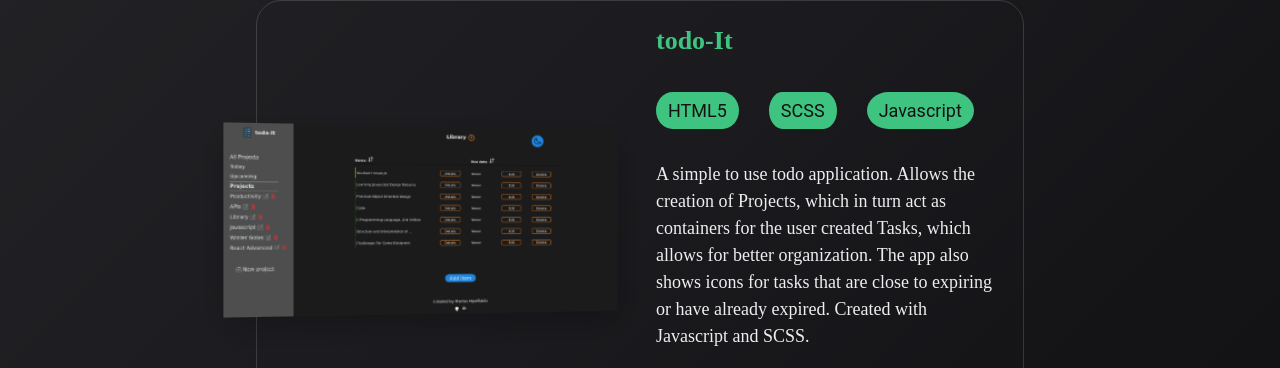
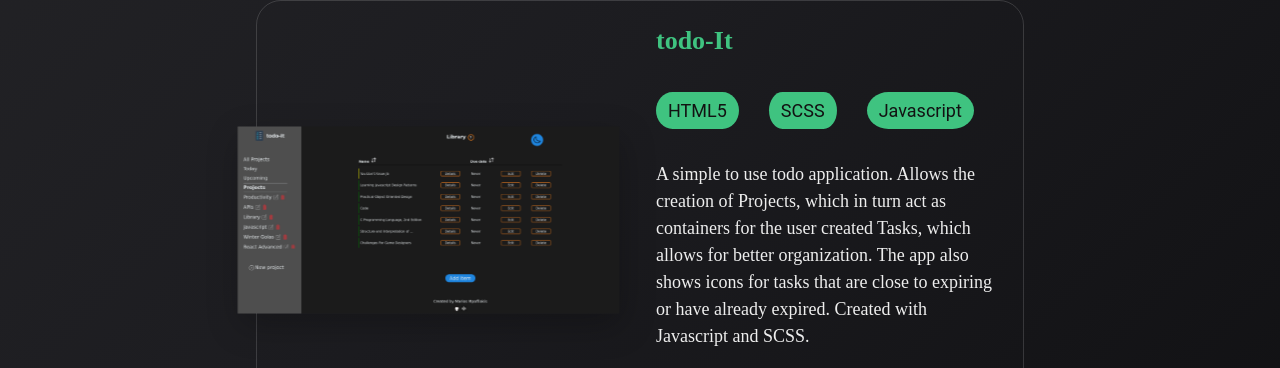
Before and after one commit to bofmar/portfolio, a React (Create React App) app: page / in a window 1280 px wide. In both pictures the pointer is over the picture 443 px from the left and 2233 px from the top of the page. Shown: the part 2013-2381 px from the top of the page. Built offline with nearby package versions, Linux system fonts and the light colour scheme.

Commit message:
Make project images rotate on hover or focus

```diff
--- a/src/App.css
+++ b/src/App.css
@@ -368,12 +368,12 @@ footer{
 
 .project-card-wrapper:nth-child(2n):hover .project-image,
 .project-card-wrapper:nth-child(2n):focus-within .project-image{
-  transform: scale(1.1) rotateY(10deg) translateX(-20px);
+  transform: scale(1.1) rotateY(0) translateX(-20px);
 }
 
 .project-card-wrapper:nth-child(2n + 1):hover .project-image,
 .project-card-wrapper:nth-child(2n + 1):focus-within .project-image{
-  transform: scale(1.1) rotateY(-10deg) translateX(20px);
+  transform: scale(1.1) rotateY(0) translateX(20px);
 }
 
 .project-links {
```
